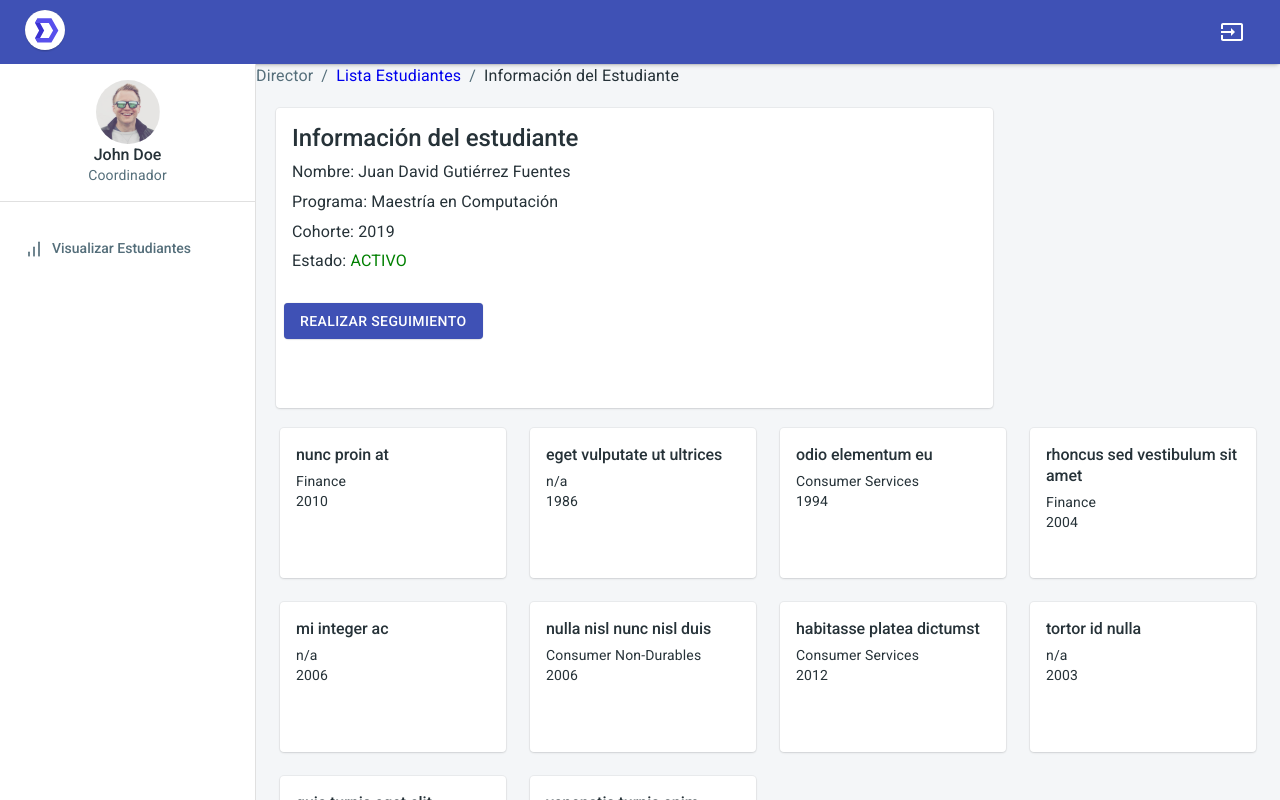
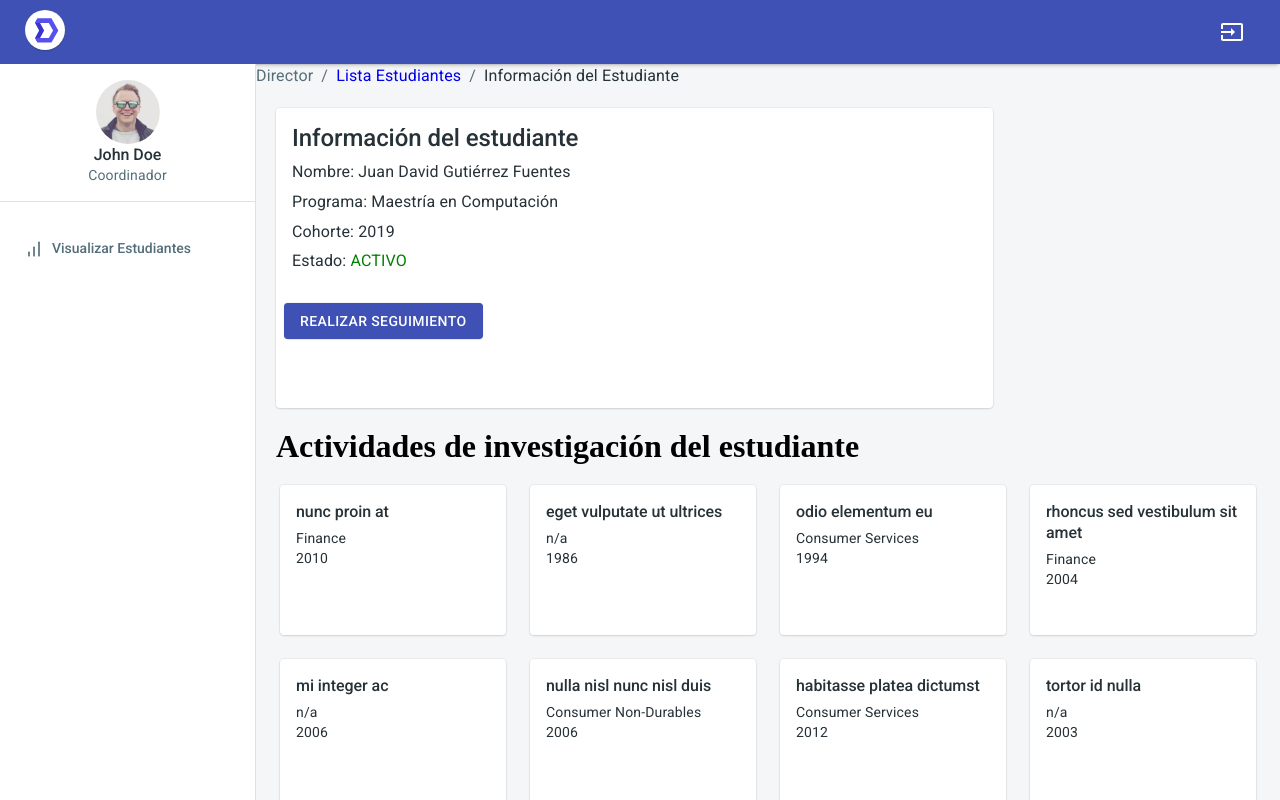
Before and after one commit to Dardila11/posgrados_frontend, a React (Create React App) app: page /coordinator/list-students/student in a window 1280 px wide. Built offline with nearby package versions, Linux system fonts and the light colour scheme.

Commit message:
added small title

```diff
--- a/src/views/teamc/coordinator/StudentInfoView/index.js
+++ b/src/views/teamc/coordinator/StudentInfoView/index.js
@@ -1,12 +1,21 @@
 import React, { useState, useEffect } from 'react';
 
 import api from 'src/views/teamc/services/Api';
+
+import { makeStyles } from '@material-ui/core';
 
 import ActivityList from './ActivityList';
 import BreadCrumbs from './BreadCrumbs';
 import StudentInfo from './StudentInfo';
 
+const useStyles = makeStyles(theme => ({
+  title: {
+    margin: '20px'
+  }
+}));
+
 const StudentView = () => {
+  const classes = useStyles();
   const [activityList, setActivityList] = useState([]);
   const [result, setResult] = useState('');
 
@@ -35,7 +44,12 @@ const StudentView = () => {
       {/* Button Track Student */}
       {/* Activity Card List */}
       {result === 'ok' ? (
-        <ActivityList activityList={activityList} />
+        <>
+          <h1 className={classes.title}>
+            Actividades de investigación del estudiante
+          </h1>
+          <ActivityList activityList={activityList} />
+        </>
       ) : (
         <h1> Free accounts are limited to 200 requests per day. </h1>
       )}
```
